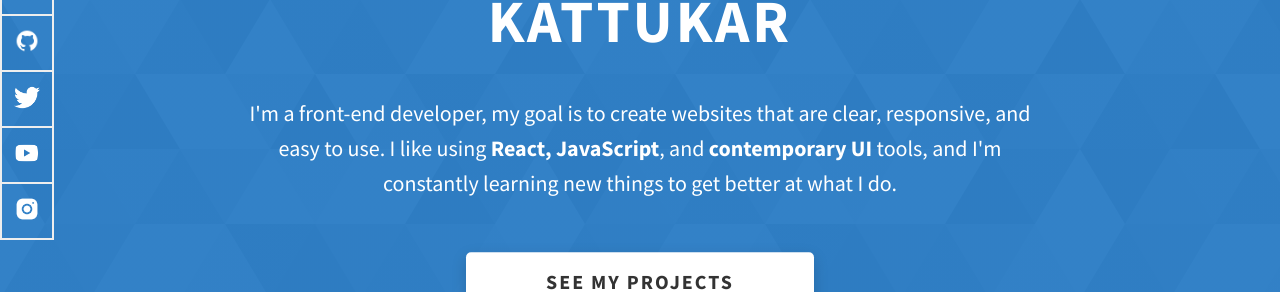
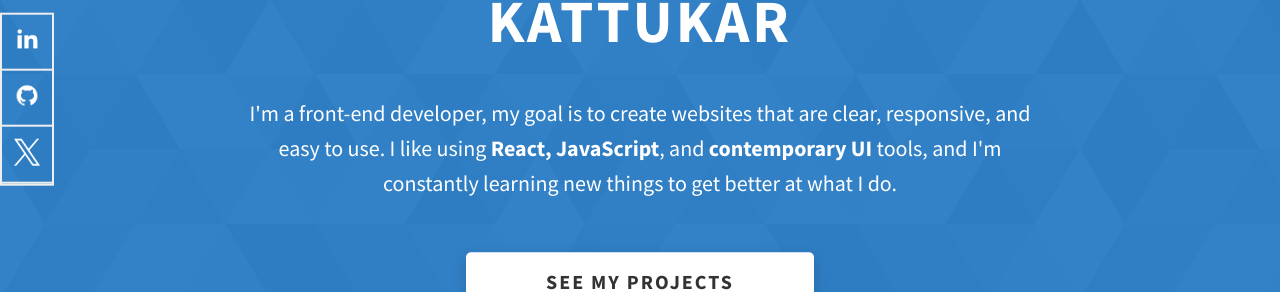
Before and after one commit to pk4038/portfolio-website, a website built with Vite: page index.html in a window 1280 px wide. Shown: the part 301-593 px from the top of the page. Built offline with nearby package versions, Linux system fonts and the light colour scheme.

Commit message:
Changes to the home page

```diff
--- a/index.html
+++ b/index.html
@@ -114,15 +114,15 @@
           </a>
         </div>
         <div class="home-hero__social">
-          <a href="#" class="home-hero__social-icon-link">
+          <a target="_blank" href="https://x.com/prathmesh4038" class="home-hero__social-icon-link">
             <img
-              src="./assets/img/twitter-ico.png"
+              src="./assets/img/x-icon-01.png"
               alt="icon"
               class="home-hero__social-icon"
             />
           </a>
         </div>
-        <div class="home-hero__social">
+        <!-- <div class="home-hero__social">
           <a href="#" class="home-hero__social-icon-link">
             <img
               src="./assets/img/yt-ico.png"
@@ -130,8 +130,8 @@
               class="home-hero__social-icon"
             />
           </a>
-        </div>
-        <div class="home-hero__social">
+        </div> -->
+        <!-- <div class="home-hero__social">
           <a
             target="_blank"
             href="https://www.instagram.com/kat.tu.karr/"
@@ -143,7 +143,7 @@
               class="home-hero__social-icon"
             />
           </a>
-        </div>
+        </div> -->
       </div>
       <div class="home-hero__mouse-scroll-cont">
         <div class="mouse"></div>
```
Also changed, not shown: assets/img/x-icon-01.png (added).
